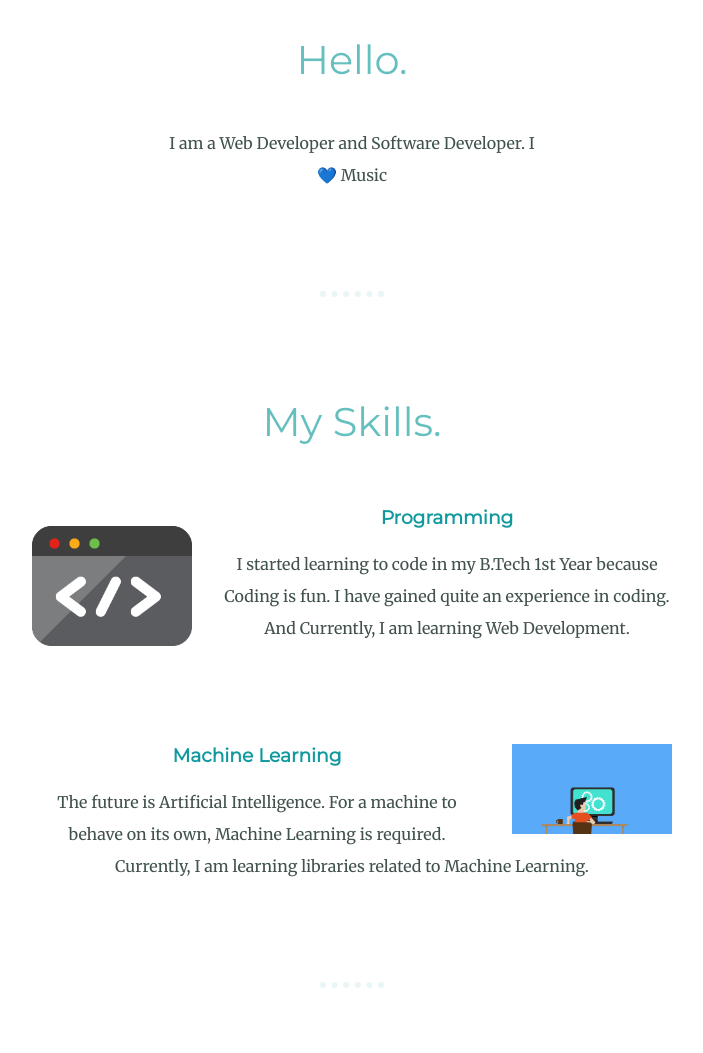
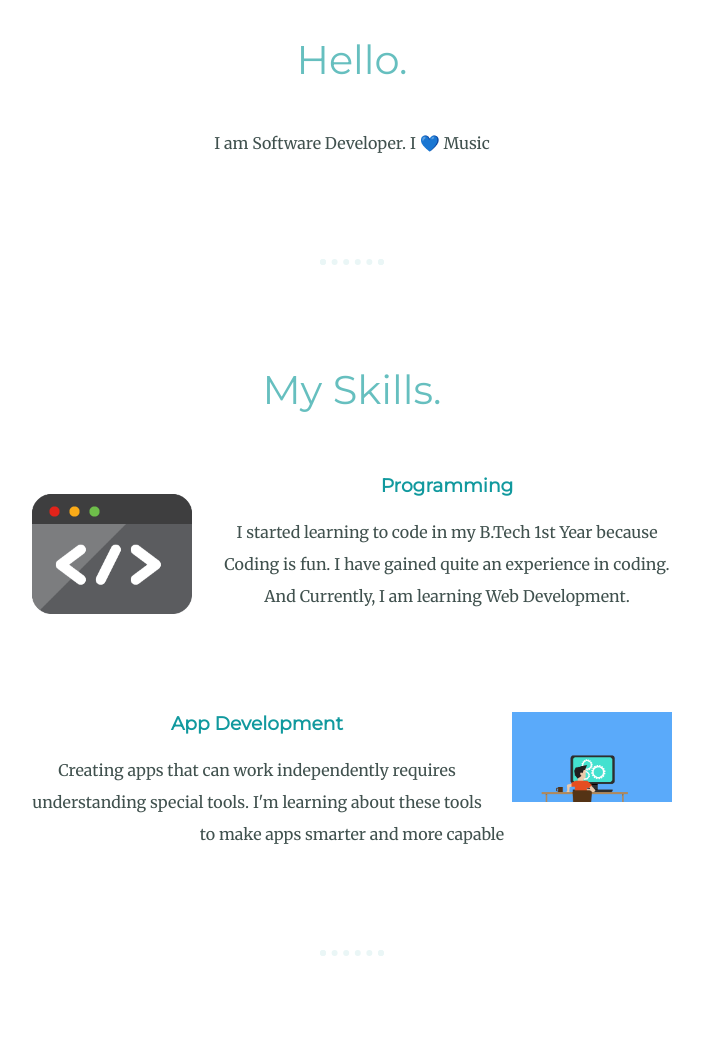
Before and after one commit to 1purvi/Portfolio, a plain HTML site: page index.html in a window 1280 px wide. Shown: the part 1062-2115 px from the top of the page, without its empty margins (288-991 px from the left). Drawn offline with Linux system fonts and the light colour scheme.

Commit message:
Update index.html

```diff
--- a/index.html
+++ b/index.html
@@ -30,7 +30,7 @@
     <div class="profile">
       <img src="Images/purvi.png" alt="Purvi's profile pic">
       <h2>Hello.</h2>
-      <p class="intro">I am a Web Developer and Software Developer. I 💙 Music</p>
+      <p class="intro">I am Software Developer. I 💙 Music</p>
     </div>
     <hr>
     <div class="skills">
@@ -45,8 +45,8 @@
       <div class="skill-row">
         <img class="ml-img" src="Images/ml.gif" alt="ml-img">
 
-        <h3>Machine Learning</h3>
-        <p>The future is Artificial Intelligence. For a machine to behave on its own, Machine Learning is required. Currently, I am learning libraries related to Machine Learning.</p>
+        <h3>App Development</h3>
+        <p>Creating apps that can work independently requires understanding special tools. I'm learning about these tools to make apps smarter and more capable</p>
 
       </div>
     </div>
```
